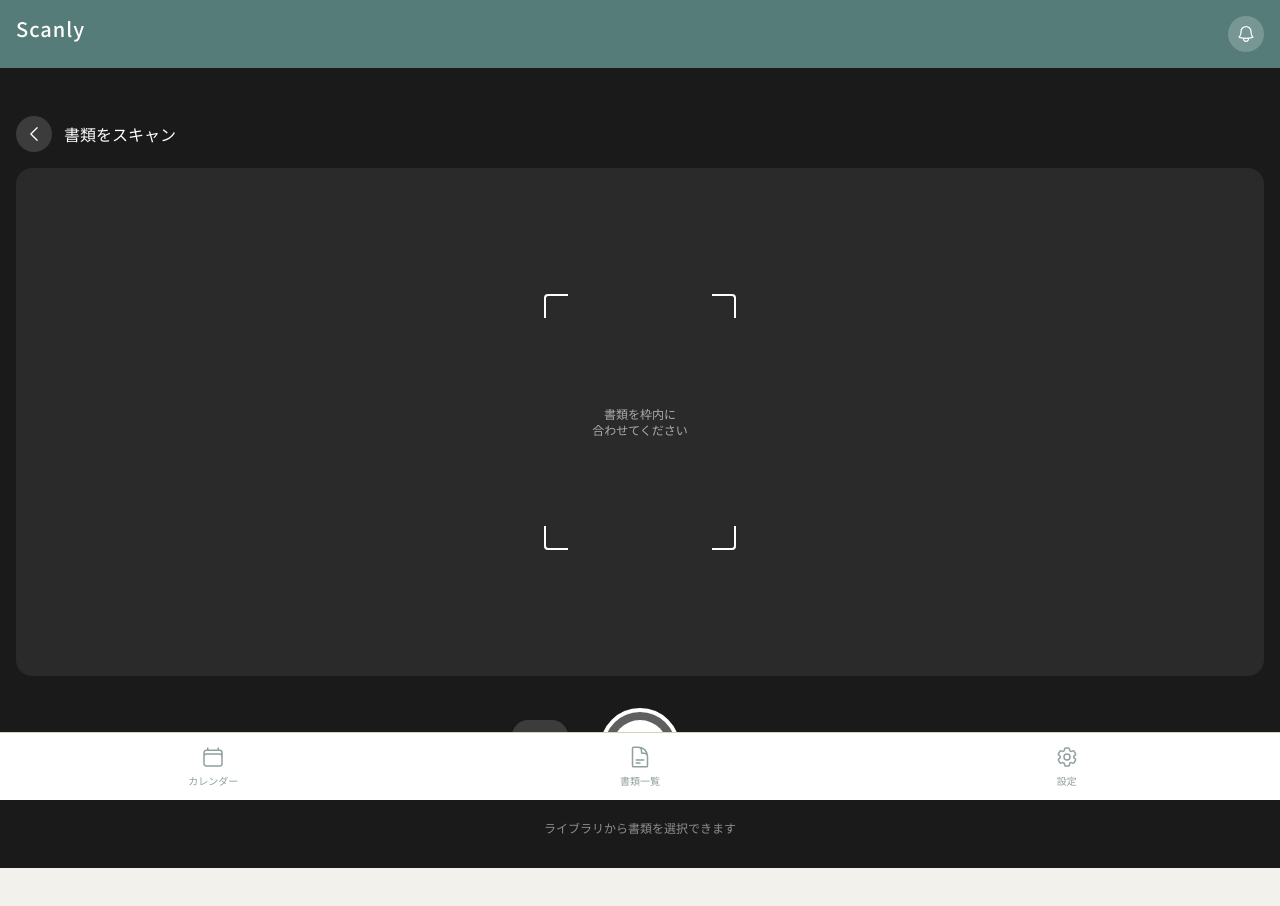
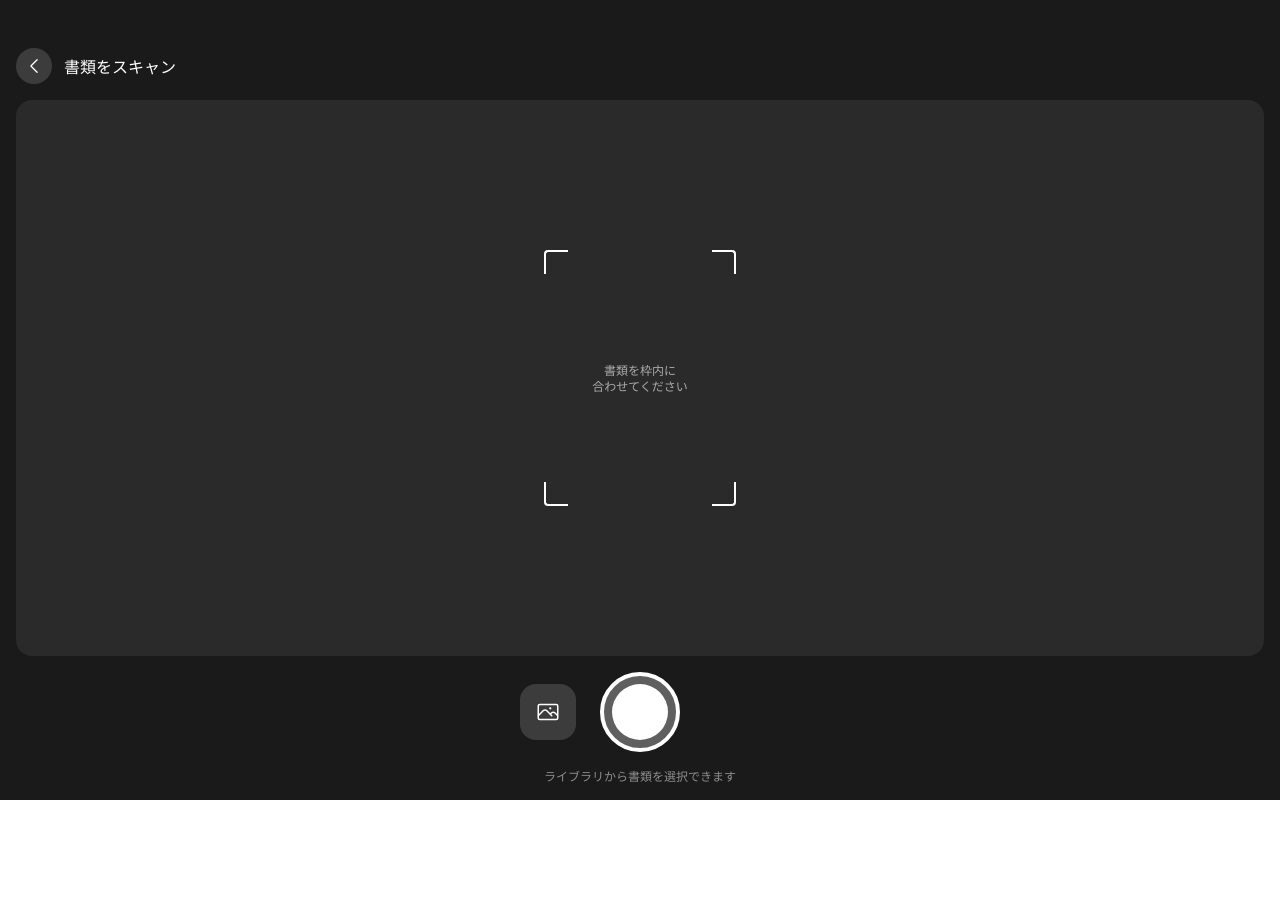
Before and after one commit to kazec-m/scanly, a Next.js app in the folder frontend/: page /scan in a window 1280 px wide. Shown: the top 906 px of the page. After the commit the page ends 800 px from the top, so only its background shows below. Built offline with nearby package versions, Linux system fonts and the light colour scheme; no server answers; sample sign-in values are in the browser's storage.

Commit message:
スキャン画面のレイアウト修正、スクロールなしでシャッターボタン表示

```diff
--- a/frontend/app/(app)/layout.tsx
+++ b/frontend/app/(app)/layout.tsx
@@ -1,7 +1,7 @@
 "use client";
 
 import { useEffect, useState } from "react";
-import { useRouter } from "next/navigation";
+import { useRouter, usePathname } from "next/navigation";
 import { useAuth } from "@/hooks/useAuth";
 import { BottomNav } from "@/components/layout/BottomNav";
 import { AppHeader } from "@/components/layout/AppHeader";
@@ -30,6 +30,8 @@ function toDrawerNotification(n: AppNotification): DrawerNotification {
 export default function AppLayout({ children }: { children: React.ReactNode }) {
   const { user, loading } = useAuth();
   const router = useRouter();
+  const pathname = usePathname();
+  const isFullscreen = pathname === "/scan";
   const [drawerOpen, setDrawerOpen] = useState(false);
   const [notifications, setNotifications] = useState<DrawerNotification[]>([]);
   const unreadCount = notifications.filter((n) => !n.isRead).length;
@@ -89,6 +91,10 @@ export default function AppLayout({ children }: { children: React.ReactNode }) {
     });
   };
 
+  if (isFullscreen) {
+    return <>{children}</>;
+  }
+
   return (
     <div className="min-h-screen flex flex-col bg-screen">
       <AppHeader
--- a/frontend/app/(app)/scan/page.tsx
+++ b/frontend/app/(app)/scan/page.tsx
@@ -39,7 +39,7 @@ export default function ScanPage() {
   };
 
   return (
-    <div className="min-h-screen flex flex-col" style={{ backgroundColor: "#1a1a1a" }}>
+    <div className="h-dvh flex flex-col overflow-hidden" style={{ backgroundColor: "#1a1a1a" }}>
       {/* ローディングオーバーレイ */}
       {isAnalyzing && (
         <div className="fixed inset-0 z-50 flex flex-col items-center justify-center"
@@ -69,7 +69,7 @@ export default function ScanPage() {
 
       {/* カメラプレビューエリア */}
       <div className="flex-1 flex items-center justify-center mx-4 rounded-2xl overflow-hidden"
-        style={{ backgroundColor: "#2a2a2a", minHeight: "50vh" }}>
+        style={{ backgroundColor: "#2a2a2a" }}>
         <div className="text-center">
           <div className="relative w-48 h-64 mx-auto">
             <div className="absolute top-0 left-0 w-6 h-6 border-t-2 border-l-2 border-white rounded-tl"/>
@@ -86,7 +86,7 @@ export default function ScanPage() {
       </div>
 
       {/* ボタンエリア */}
-      <div className="flex items-center justify-center gap-8 px-4 py-8">
+      <div className="flex items-center justify-center gap-6 px-4 py-4">
         {/* ライブラリ */}
         <button
           type="button"
@@ -112,7 +112,7 @@ export default function ScanPage() {
         <div className="w-14 h-14"/>
       </div>
 
-      <p className="text-center text-xs pb-8 opacity-50 text-white">
+      <p className="text-center text-xs pb-4 opacity-50 text-white">
         ライブラリから書類を選択できます
       </p>
 
```
